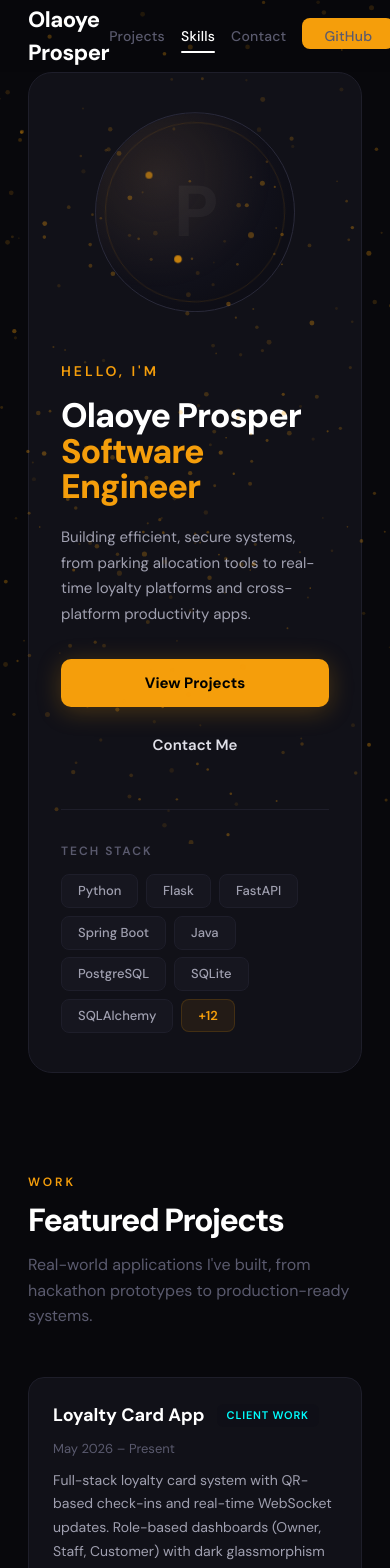
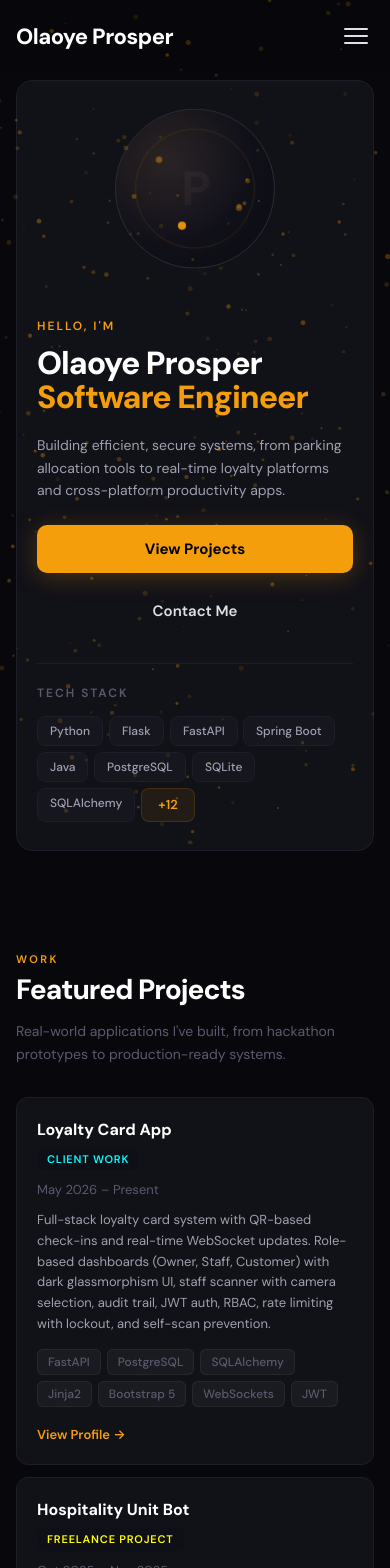
Before and after one commit to Pingwyd/Portfolio-website, a React (Vite) app: page / in a window 390 px wide. Shown: the top 1568 px of the page. Built offline with nearby package versions, Linux system fonts and the light colour scheme.

Commit message:
Make website responsive for mobile: hamburger menu, touch-friendly cards, particle touch support

```diff
--- a/src/App.css
+++ b/src/App.css
@@ -66,6 +66,53 @@
 .nav-cta:hover {
   background: var(--accent-light);
   transform: translateY(-1px);
+}
+
+/* Hamburger toggle button */
+.nav-toggle {
+  display: none;
+  flex-direction: column;
+  justify-content: center;
+  gap: 5px;
+  width: 36px;
+  height: 36px;
+  background: none;
+  border: none;
+  cursor: pointer;
+  padding: 6px;
+  z-index: 200;
+}
+.nav-toggle span {
+  display: block;
+  width: 100%;
+  height: 2px;
+  background: var(--text-light);
+  border-radius: 2px;
+  transition: all 0.3s ease;
+}
+.nav-toggle.open span:nth-child(1) {
+  transform: translateY(7px) rotate(45deg);
+}
+.nav-toggle.open span:nth-child(2) {
+  opacity: 0;
+}
+.nav-toggle.open span:nth-child(3) {
+  transform: translateY(-7px) rotate(-45deg);
+}
+
+/* Mobile overlay backdrop */
+.nav-overlay {
+  display: none;
+  position: fixed;
+  inset: 0;
+  background: rgba(0, 0, 0, 0.5);
+  z-index: 140;
+}
+
+@media (max-width: 640px) {
+  .nav-overlay {
+    display: block;
+  }
 }
 
 /* ===== HERO ===== */
@@ -356,12 +403,17 @@
   border-radius: 16px;
   padding: 28px 32px;
   display: grid;
-  grid-template-columns: 1fr auto;
+  grid-template-columns: 1fr;
   gap: 16px;
   align-items: start;
   transition: all 0.25s;
   position: relative;
   overflow: hidden;
+  cursor: pointer;
+}
+.project-card:focus-visible {
+  outline: 2px solid var(--accent);
+  outline-offset: 2px;
 }
 .project-card::before {
   content: '';
@@ -452,22 +504,12 @@
   color: var(--text-dim);
   font-weight: 500;
 }
-.project-right {
-  display: flex;
-  flex-direction: column;
-  align-items: flex-end;
-  gap: 8px;
-  padding-top: 2px;
-}
-.project-link {
+.project-view-hint {
+  display: none;
   font-size: 13px;
   font-weight: 600;
-  color: var(--text-dim);
-  transition: color 0.2s;
-  white-space: nowrap;
-}
-.project-link:hover {
   color: var(--accent);
+  margin-top: 8px;
 }
 
 /* ===== CONTACT ===== */
@@ -586,37 +628,216 @@
 }
 
 @media (max-width: 640px) {
+  /* Hamburger visible */
+  .nav-toggle {
+    display: flex;
+  }
+
+  /* Mobile nav overlay */
   .nav-links {
-    gap: 16px;
+    position: fixed;
+    top: 0;
+    right: 0;
+    width: 75%;
+    max-width: 300px;
+    height: 100vh;
+    background: rgba(14, 14, 22, 0.98);
+    backdrop-filter: blur(20px);
+    -webkit-backdrop-filter: blur(20px);
+    flex-direction: column;
+    justify-content: center;
+    align-items: center;
+    gap: 32px;
+    padding: 48px 24px;
+    transform: translateX(100%);
+    transition: transform 0.35s cubic-bezier(0.16, 1, 0.3, 1);
+    border-left: 1px solid var(--border);
+    z-index: 150;
+  }
+  .nav-links.open {
+    transform: translateX(0);
+  }
+  .nav-links a {
+    font-size: 18px;
+  }
+  .nav-links .nav-cta {
+    padding: 12px 28px;
+    font-size: 15px;
+    margin-top: 8px;
+  }
+
+  /* Hero */
+  .hero {
+    padding-top: 80px;
+    min-height: auto;
+    padding-bottom: 40px;
+  }
+  .hero-card {
+    padding: 28px 20px;
+    border-radius: 16px;
+  }
+  .hero-greeting {
+    font-size: 12px;
+    letter-spacing: 2px;
+    margin-bottom: 12px;
   }
   .hero-text h1 {
-    font-size: 34px;
+    font-size: 32px;
     letter-spacing: -1px;
   }
   .hero-text .tagline {
-    font-size: 15px;
+    font-size: 14px;
+    line-height: 1.6;
+    margin-bottom: 24px;
   }
   .hero-actions {
     flex-direction: column;
-    align-items: flex-start;
+    align-items: stretch;
   }
   .btn {
     width: 100%;
     justify-content: center;
+    padding: 14px 24px;
+  }
+  .hero-visual {
+    width: 160px;
+    height: 160px;
+  }
+  .globe-letter {
+    font-size: 48px;
+  }
+  .globe-ring {
+    width: 120px;
+    height: 120px;
+  }
+  .globe-ring:nth-child(2) {
+    width: 160px;
+    height: 160px;
+  }
+
+  /* Skills bar */
+  .skills-bar {
+    margin-top: 28px;
+    padding-top: 20px;
+  }
+  .skill-pills {
+    gap: 6px;
+  }
+  .skill-pill {
+    padding: 5px 12px;
+    font-size: 12px;
+  }
+
+  /* Sections */
+  .projects {
+    padding: 60px 0 40px;
+  }
+  .section-eyebrow {
+    font-size: 11px;
+    letter-spacing: 2.5px;
+    margin-bottom: 8px;
+  }
+  .section-heading {
+    font-size: 28px;
+    letter-spacing: -1px;
+  }
+  .section-desc {
+    font-size: 14px;
+  }
+
+  /* Project cards */
+  .projects-list {
+    margin-top: 32px;
+    gap: 12px;
   }
   .project-card {
     grid-template-columns: 1fr;
-    padding: 24px;
+    padding: 20px;
+    border-radius: 12px;
   }
-  .project-right {
-    flex-direction: row;
-    align-items: center;
+  .project-top {
+    flex-direction: column;
+    align-items: flex-start;
+    gap: 6px;
+  }
+  .project-title {
+    font-size: 16px;
+  }
+  .project-desc {
+    font-size: 13px;
+    line-height: 1.6;
+  }
+  .project-view-hint {
+    display: block;
+  }
+
+  /* Skills section */
+  .skills-section {
+    padding: 60px 0 40px;
+  }
+  .skills-grid {
+    grid-template-columns: repeat(auto-fill, minmax(110px, 1fr));
+    gap: 8px;
+  }
+  .skill-card {
+    padding: 14px 16px;
+    border-radius: 10px;
+  }
+  .skill-name {
+    font-size: 13px;
+  }
+
+  /* Contact */
+  .contact {
+    padding: 60px 0 80px;
+  }
+  .contact-inner {
+    padding: 32px 20px;
+    border-radius: 16px;
+  }
+  .contact-heading {
+    font-size: 26px;
+  }
+  .contact-sub {
+    font-size: 14px;
+    margin-bottom: 24px;
   }
   .contact-links {
     flex-direction: column;
     align-items: center;
+    gap: 10px;
+  }
+  .contact-btn {
+    width: 100%;
+    justify-content: center;
+    padding: 14px 20px;
+    font-size: 13px;
+  }
+
+  /* Footer */
+  .footer {
+    padding: 20px 0;
+  }
+  .footer p {
+    font-size: 12px;
+  }
+
+  /* Container */
+  .container {
+    padding: 0 16px;
+  }
+}
+
+/* Small phones */
+@media (max-width: 380px) {
+  .hero-text h1 {
+    font-size: 28px;
+  }
+  .hero-visual {
+    width: 130px;
+    height: 130px;
   }
   .skills-grid {
-    grid-template-columns: repeat(auto-fill, minmax(130px, 1fr));
+    grid-template-columns: repeat(2, 1fr);
   }
 }
--- a/src/App.jsx
+++ b/src/App.jsx
@@ -10,7 +10,7 @@ const projects = [
     description:
       "Full-stack loyalty card system with QR-based check-ins and real-time WebSocket updates. Role-based dashboards (Owner, Staff, Customer) with dark glassmorphism UI, staff scanner with camera selection, audit trail, JWT auth, RBAC, rate limiting with lockout, and self-scan prevention.",
     skills: ["FastAPI", "PostgreSQL", "SQLAlchemy", "Jinja2", "Bootstrap 5", "WebSockets", "JWT"],
-    github: "https://github.com/",
+    github: "https://github.com/Pingwyd",
     private: true,
   },
 
@@ -81,11 +81,13 @@ const skills = [
 
 function App() {
   const [activeSection, setActiveSection] = useState('hero')
+  const [menuOpen, setMenuOpen] = useState(false)
   const canvasRef = useRef(null)
   const mouseRef = useRef({ x: -1000, y: -1000 })
   const cardsRef = useRef([])
 
   const scrollTo = (id) => {
+    setMenuOpen(false)
     const el = document.getElementById(id)
     if (!el) return
     const y = el.getBoundingClientRect().top + window.pageYOffset - 80
@@ -123,6 +125,16 @@ function App() {
       mouseRef.current = { x: e.clientX, y: e.clientY }
     }
     window.addEventListener('mousemove', handleMouseMove)
+
+    const handleTouchMove = (e) => {
+      const touch = e.touches[0]
+      mouseRef.current = { x: touch.clientX, y: touch.clientY }
+    }
+    const handleTouchEnd = () => {
+      mouseRef.current = { x: -1000, y: -1000 }
+    }
+    window.addEventListener('touchmove', handleTouchMove, { passive: true })
+    window.addEventListener('touchend', handleTouchEnd)
 
     const PARTICLE_COUNT = 400
     const TRAIL_COUNT = 20
@@ -219,6 +231,8 @@ function App() {
       cancelAnimationFrame(animId)
       window.removeEventListener('resize', resize)
       window.removeEventListener('mousemove', handleMouseMove)
+      window.removeEventListener('touchmove', handleTouchMove)
+      window.removeEventListener('touchend', handleTouchEnd)
     }
   }, [])
 
@@ -289,8 +303,11 @@ function App() {
     return () => document.removeEventListener('click', handleClick)
   }, [])
 
-  /* ---- Tilt on project cards ---- */
+  /* ---- Tilt on project cards (desktop only) ---- */
   useEffect(() => {
+    const isTouchDevice = 'ontouchstart' in window || navigator.maxTouchPoints > 0
+    if (isTouchDevice) return
+
     const cards = document.querySelectorAll('.project-card')
     cards.forEach((card) => {
       const handleEnter = () => { card.style.transform = 'perspective(800px) rotateX(0deg) rotateY(0deg)' }
@@ -325,7 +342,16 @@ function App() {
       <nav className="navbar">
         <div className="container">
           <a href="#hero" className="nav-logo">Olaoye Prosper</a>
-          <ul className="nav-links">
+          <button
+            className={`nav-toggle ${menuOpen ? 'open' : ''}`}
+            onClick={() => setMenuOpen(!menuOpen)}
+            aria-label="Toggle menu"
+          >
+            <span></span>
+            <span></span>
+            <span></span>
+          </button>
+          <ul className={`nav-links ${menuOpen ? 'open' : ''}`}>
             <li><a href="#projects" onClick={(e) => { e.preventDefault(); scrollTo('projects') }} className={activeSection === 'projects' ? 'active' : ''}>Projects</a></li>
             <li><a href="#skills" onClick={(e) => { e.preventDefault(); scrollTo('skills') }} className={activeSection === 'skills' ? 'active' : ''}>Skills</a></li>
             <li><a href="#contact" onClick={(e) => { e.preventDefault(); scrollTo('contact') }} className={activeSection === 'contact' ? 'active' : ''}>Contact</a></li>
@@ -333,6 +359,7 @@ function App() {
           </ul>
         </div>
       </nav>
+      {menuOpen && <div className="nav-overlay" onClick={() => setMenuOpen(false)} />}
 
       {/* Hero */}
       <section id="hero" className="hero">
@@ -394,7 +421,21 @@ function App() {
           </p>
           <div className="projects-list">
             {projects.map((p, i) => (
-              <div key={i} className="project-card reveal" style={{ transitionDelay: `${i * 0.08}s` }}>
+              <div
+                key={i}
+                className="project-card reveal"
+                style={{ transitionDelay: `${i * 0.08}s` }}
+                role="link"
+                tabIndex={0}
+                aria-label={`View ${p.title} on GitHub`}
+                onClick={() => window.open(p.github, '_blank', 'noopener,noreferrer')}
+                onKeyDown={(e) => {
+                  if (e.key === 'Enter' || e.key === ' ') {
+                    e.preventDefault()
+                    window.open(p.github, '_blank', 'noopener,noreferrer')
+                  }
+                }}
+              >
                 <div className="project-left">
                   <div className="project-top">
                     <span className="project-title">{p.title}</span>
@@ -407,16 +448,9 @@ function App() {
                       <span key={s}>{s}</span>
                     ))}
                   </div>
-                </div>
-                <div className="project-right">
-                  <a
-                    href={p.github}
-                    target="_blank"
-                    rel="noopener noreferrer"
-                    className="project-link"
-                  >
-                    {p.private ? 'Private' : 'Source →'}
-                  </a>
+                  <span className="project-view-hint">
+                    {p.private ? 'View Profile →' : 'View on GitHub →'}
+                  </span>
                 </div>
               </div>
             ))}
--- a/src/index.css
+++ b/src/index.css
@@ -52,6 +52,12 @@ img {
   max-width: 1120px;
   margin: 0 auto;
   padding: 0 28px;
+}
+
+@media (max-width: 640px) {
+  .container {
+    padding: 0 16px;
+  }
 }
 
 /* ===== ANIMATIONS ===== */
@@ -152,8 +158,7 @@ img {
 
 /* Project card smooth tilt */
 .project-card {
-  transition: transform 0.25s cubic-bezier(0.16, 1, 0.3, 1),
-              border-color 0.25s,
+  transition: border-color 0.25s,
               background 0.25s;
 }
 
```
